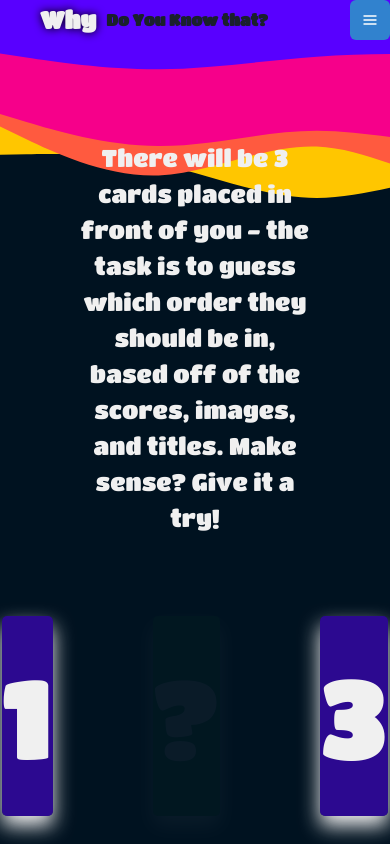
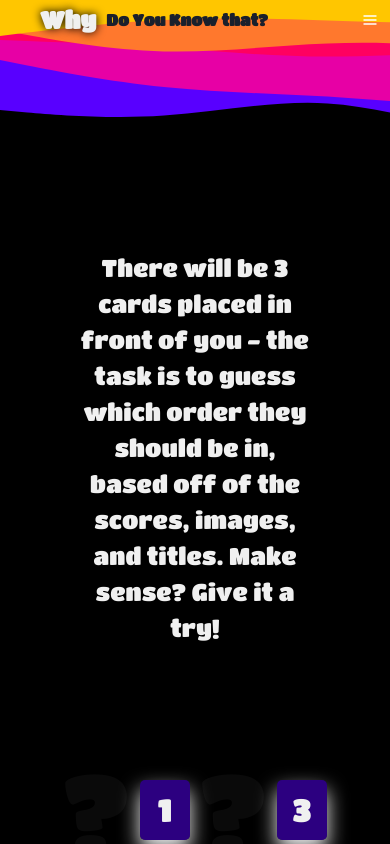
Before and after one commit to aturike/why_do_you_know_that_fe, a React (Vite) app: page / in a window 390 px wide. Built offline with nearby package versions, Linux system fonts and the light colour scheme.

Commit message:
just styling bros

```diff
--- a/src/App.css
+++ b/src/App.css
@@ -13,9 +13,7 @@ font-family: "Titan One", cursive;
   height: 100vh;
   margin: 0 auto;
   box-sizing: border-box;
-  background-image: url("./assets/layered-waves-haikei.svg");
-  background-repeat: no-repeat;
-  background-size: cover;
+  background-color: #000000;
   display: flex;
   flex-direction: column;
   overflow: scroll;
@@ -73,6 +71,7 @@ font-family: "Titan One", cursive;
   flex-direction: row;
   justify-content: center;
   align-items: center;
+  flex-wrap: wrap;
   gap: 100px;
   margin-top: 50px;
   margin-bottom: 50px;
@@ -83,7 +82,7 @@ font-family: "Titan One", cursive;
 .card-preview {
   height: 200px;
   width: 150px;
-  background: #5800ff80;
+  background: #5800ff;
   border-radius: 5px;
   box-shadow: #f0f0f0 0 10px 20px;
   transition: transform 0.6s;
@@ -103,101 +102,11 @@ font-family: "Titan One", cursive;
   background-color: #33ff3680;
 }
 
-@keyframes flickerAnimation {
-  0% {
-    opacity: 1;
-  }
-  50% {
-    opacity: 0;
-  }
-  100% {
-    opacity: 1;
-  }
-}
-@-o-keyframes flickerAnimation {
-  0% {
-    opacity: 1;
-  }
-  50% {
-    opacity: 0;
-  }
-  100% {
-    opacity: 1;
-  }
-}
-@-moz-keyframes flickerAnimation {
-  0% {
-    opacity: 1;
-  }
-  50% {
-    opacity: 0;
-  }
-  100% {
-    opacity: 1;
-  }
-}
-@-webkit-keyframes flickerAnimation {
-  0% {
-    opacity: 1;
-  }
-  50% {
-    opacity: 0;
-  }
-  100% {
-    opacity: 1;
-  }
-}
-
 .animate-flicker {
   -webkit-animation: flickerAnimation 4s infinite;
   -moz-animation: flickerAnimation 4s infinite;
   -o-animation: flickerAnimation 4s infinite;
   animation: flickerAnimation 4s infinite;
-}
-
-@keyframes pulseAnimation {
-  0% {
-    scale: 1.3;
-  }
-  50% {
-    scale: 1;
-  }
-  100% {
-    scale: 1.3;
-  }
-}
-@-o-keyframes pulseAnimation {
-  0% {
-    opacity: 1;
-  }
-  50% {
-    opacity: 0.7;
-  }
-  100% {
-    opacity: 1;
-  }
-}
-@-moz-keyframes pulseAnimation {
-  0% {
-    opacity: 1;
-  }
-  50% {
-    opacity: 0.7;
-  }
-  100% {
-    opacity: 1;
-  }
-}
-@-webkit-keyframes pulseAnimation {
-  0% {
-    opacity: 1;
-  }
-  50% {
-    opacity: 0.7;
-  }
-  100% {
-    opacity: 1;
-  }
 }
 
 .animate-pulse {
@@ -248,7 +157,6 @@ font-family: "Titan One", cursive;
 .directions {
   display: flex;
   justify-content: center;
-  padding-top: 50px;
 }
 
 .btn {
@@ -296,55 +204,6 @@ font-family: "Titan One", cursive;
   -ms-animation: fadein 2s; /* Internet Explorer */
   -o-animation: fadein 2s; /* Opera < 12.1 */
   animation: fadein 2s;
-}
-
-@keyframes fadein {
-  from {
-    opacity: 0;
-  }
-  to {
-    opacity: 1;
-  }
-}
-
-/* Firefox < 16 */
-@-moz-keyframes fadein {
-  from {
-    opacity: 0;
-  }
-  to {
-    opacity: 1;
-  }
-}
-
-/* Safari, Chrome and Opera > 12.1 */
-@-webkit-keyframes fadein {
-  from {
-    opacity: 0;
-  }
-  to {
-    opacity: 1;
-  }
-}
-
-/* Internet Explorer */
-@-ms-keyframes fadein {
-  from {
-    opacity: 0;
-  }
-  to {
-    opacity: 1;
-  }
-}
-
-/* Opera < 12.1 */
-@-o-keyframes fadein {
-  from {
-    opacity: 0;
-  }
-  to {
-    opacity: 1;
-  }
 }
 
 .signup-form h1 {
@@ -466,3 +325,186 @@ font-family: "Titan One", cursive;
   height: 20%;
   font-family: "Titan One", cursive;
 }
+
+/* MEDIA QUERY FOR LANDING PAGE - MOBILE */
+@media only screen and (max-width: 472px) {
+  .preview-container{
+    width: 50%;
+  }
+  .card-preview {
+    height: 60px;
+    width: 50px;
+    background: #5800ff80;
+    border-radius: 5px;
+    box-shadow: #f0f0f0 0 10px 20px;
+    transition: transform 0.6s;
+    display: flex;
+    justify-content: center;
+    align-items: center;
+    font-family: "Titan One", cursive;
+  }
+
+  .card-preview h1 {
+    text-align: center;
+    color: #f0f0f0;
+    font-size: 2rem;
+  }
+  .preview-container {
+    display: flex;
+    flex-direction: row;
+    justify-content: center;
+    align-items: center;
+    flex-wrap: wrap;
+    gap: 10px;
+    margin-top: 50px;
+    margin-bottom: 10px;
+    width: 100%;
+    padding: 30px;
+  }
+
+  .green{
+    background-color: #33ff3680;
+  }
+
+  .bottom-card {
+    margin-bottom: 50px;
+  }
+}
+
+/* ANIMATIONS / KEYFRAMES */
+@keyframes fadein {
+  from {
+    opacity: 0;
+  }
+  to {
+    opacity: 1;
+  }
+}
+/* Firefox < 16 */
+@-moz-keyframes fadein {
+  from {
+    opacity: 0;
+  }
+  to {
+    opacity: 1;
+  }
+}
+/* Safari, Chrome and Opera > 12.1 */
+@-webkit-keyframes fadein {
+  from {
+    opacity: 0;
+  }
+  to {
+    opacity: 1;
+  }
+}
+/* Internet Explorer */
+@-ms-keyframes fadein {
+  from {
+    opacity: 0;
+  }
+  to {
+    opacity: 1;
+  }
+}
+/* Opera < 12.1 */
+@-o-keyframes fadein {
+  from {
+    opacity: 0;
+  }
+  to {
+    opacity: 1;
+  }
+}
+
+/* CARD PULS ANIMATION */
+@keyframes pulseAnimation {
+  0% {
+    scale: 1.3;
+  }
+  50% {
+    scale: 1;
+  }
+  100% {
+    scale: 1.3;
+  }
+}
+@-o-keyframes pulseAnimation {
+  0% {
+    opacity: 1;
+  }
+  50% {
+    opacity: 0.7;
+  }
+  100% {
+    opacity: 1;
+  }
+}
+@-moz-keyframes pulseAnimation {
+  0% {
+    opacity: 1;
+  }
+  50% {
+    opacity: 0.7;
+  }
+  100% {
+    opacity: 1;
+  }
+}
+@-webkit-keyframes pulseAnimation {
+  0% {
+    opacity: 1;
+  }
+  50% {
+    opacity: 0.7;
+  }
+  100% {
+    opacity: 1;
+  }
+}
+
+/* FLICKER ANIMATION */
+@keyframes flickerAnimation {
+  0% {
+    opacity: 1;
+  }
+  50% {
+    opacity: 0;
+  }
+  100% {
+    opacity: 1;
+  }
+}
+@-o-keyframes flickerAnimation {
+  0% {
+    opacity: 1;
+  }
+  50% {
+    opacity: 0;
+  }
+  100% {
+    opacity: 1;
+  }
+}
+@-moz-keyframes flickerAnimation {
+  0% {
+    opacity: 1;
+  }
+  50% {
+    opacity: 0;
+  }
+  100% {
+    opacity: 1;
+  }
+}
+@-webkit-keyframes flickerAnimation {
+  0% {
+    opacity: 1;
+  }
+  50% {
+    opacity: 0;
+  }
+  100% {
+    opacity: 1;
+  }
+}
--- a/src/Deck.css
+++ b/src/Deck.css
@@ -56,6 +56,7 @@ input {
   font-size: 0.85rem;
   height: 30px;
 }
+
 
 .fileInput {
   background-color: transparent;
--- a/src/components/Card.jsx
+++ b/src/components/Card.jsx
@@ -1,4 +1,11 @@
-function Card({ element, isDragging, isDraggingOver, children, innerRef }) {
+function Card({
+  element,
+  isDragging,
+  isDraggingOver,
+  children,
+  innerRef,
+  target,
+}) {
   const stylesDrag = isDragging
     ? {
         height: "100%",
@@ -12,7 +19,7 @@ function Card({ element, isDragging, isDraggingOver, children, innerRef }) {
       <div style={stylesDrag} className="Card">
         <img src={element.img} />
         <h2>{element.text}</h2>
-        <h4>{element.value}</h4>
+        {!target && <h4>{element.value}</h4>}
       </div>
     );
   } else {
@@ -22,7 +29,7 @@ function Card({ element, isDragging, isDraggingOver, children, innerRef }) {
         ref={innerRef}
         style={stylesDrop}
       >
-      {isDraggingOver ? <p></p> : <p>?</p>}
+        {isDraggingOver ? <p></p> : <p>?</p>}
 
         {children}
       </div>
--- a/src/components/Navbar.jsx
+++ b/src/components/Navbar.jsx
@@ -12,7 +12,7 @@ function NavBar() {
   const { token, tokenInfo } = useContext(SessionContext);
 
   return (
-    <div>
+    <div className="banner">
       <Flex className="navBar" align={"center"} justify={"center"}>
         <Link to="/">
           <Flex
@@ -68,7 +68,7 @@ function NavBar() {
         <Box display={{ base: "block", md: "none" }}>
           <Menu>
             <MenuButton
-              colorScheme="blue"
+              colorScheme=""
               as={IconButton}
               aria-label="Options"
               icon={<HamburgerIcon />}
--- a/src/navbar.css
+++ b/src/navbar.css
@@ -26,3 +26,14 @@
   gap: 30px;
   margin-right: 90px;
 }
+
+.navBar li:hover {
+  transform: scale(1.2);
+}
+
+.banner {
+  background-image: url("./assets/layered-waves-haikei-banner.svg");
+  background-repeat: no-repeat;
+  background-size: cover;
+  height: 200px;
+}
--- a/src/pages/Game.jsx
+++ b/src/pages/Game.jsx
@@ -124,8 +124,10 @@ function Game() {
         <DragDropContext onDragEnd={handleDropEnd}>
           <div>
             <div className="score-board">
-            <h4>Score:<span> {score}</span></h4>
-            <h3>{randomDecks[score].question}</h3>
+              <h4>
+                Score:<span> {score}</span>
+              </h4>
+              <h3>{randomDecks[score].question}</h3>
             </div>
             <div className="game-grid">
               {gameSet.map((element, index) => {
@@ -155,7 +157,7 @@ function Game() {
                                   >
                                     <Card
                                       isDragging={snapshot.isDragging}
-                                      element={element}
+                                      element={element} target={true}
                                     />
                                   </div>
                                 );
@@ -167,7 +169,7 @@ function Game() {
                       </Droppable>
                     );
                   } else {
-                    return <Card key={element._id} element={element} />;
+                    return <Card key={element._id} element={element} target={false} />;
                   }
                 } else {
                   return (
@@ -181,7 +183,7 @@ function Game() {
                             innerRef={provided.innerRef}
                             {...provided.droppableProps}
                             isDraggingOver={snapshot.isDraggingOver}
-                          >
+                            target={false}>
                             {provided.placeholder}
                           </Card>
                         );
--- a/src/pages/LandingPage.jsx
+++ b/src/pages/LandingPage.jsx
@@ -11,20 +11,20 @@ function LandingPage() {
         </p>
       </div>
       <div className="preview-container">
-        <div className="card-preview  animate-flicker">
-          <h1>?</h1>
+        <div className="question-mark animate-flicker">
+          <p>?</p>
         </div>
         <div className="card-preview one">
           <h1>1</h1>
         </div>
-        <div className="card-preview green animate-flicker">
-          <h1>?</h1>
+        <div className="question-mark animate-flicker">
+          <p>?</p>
         </div>
         <div className="card-preview three">
           <h1>3</h1>
         </div>
-        <div className="card-preview  animate-flicker">
-          <h1>?</h1>
+        <div className="question-mark animate-flicker">
+          <p>?</p>
         </div>
       </div>
       <div className="card-preview bottom-card animate-pulse">
```
Also changed, not shown: src/Game.css (+74 -25 lines), src/assets/layered-waves-haikei-banner.svg (added).
